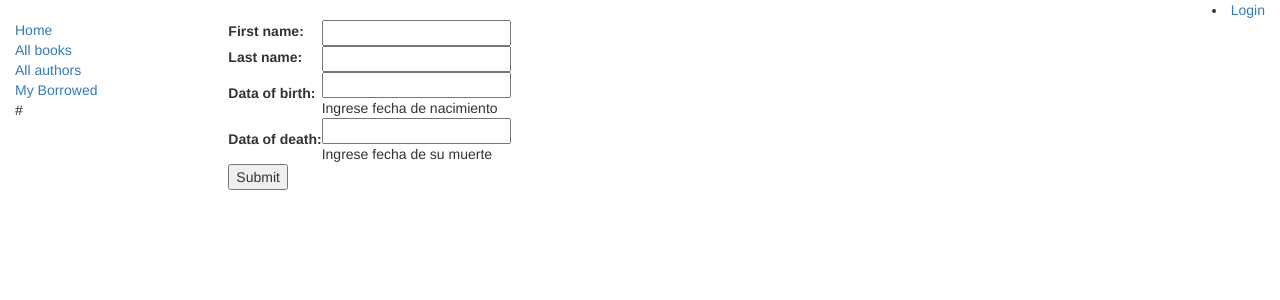
After one commit to lucas-mercado/LocalLibrery, a Django app: page /catalog/author/create/ in a window 1280 px wide. The commit adds this page. Shown: the top 300 px of the page. Run offline with Django 3.2, Linux system fonts and the light colour scheme; some libraries are stand-ins or nearby versions.

Commit message:
create autor y libro

```diff
--- a/catalog/static/css/styles.css
+++ b/catalog/static/css/styles.css
@@ -3,7 +3,6 @@
     padding: 0;
     list-style: none;
 }
-
-body {
-    background-image: url("");
+.rigth{
+   float : right;
 }
--- a/catalog/templates/base_template.html
+++ b/catalog/templates/base_template.html
@@ -12,12 +12,19 @@
   <!-- Add additional CSS in static file -->
   {% load static %}
   <link rel="stylesheet" href="{% static 'css/styles.css' %}">
+
 </head>
 
 <body>
-
   <div class="container-fluid">
-    <li><a href="{% url 'index' %}">Home</a></li>
+     <div class="rigth">
+        {% if user.is_authenticated %}
+              <li>User: {{ user.get_username }}</li>
+              <li><a href="{% url 'logout'%}?next={{request.path}}">Logout</a></li>
+        {% else %}
+              <li><a href="{% url 'login'%}?next={{request.path}}">Login</a></li>
+        {% endif %}
+    </div>
     <div class="row">
       <div class="col-sm-2">
       {% block sidebar %}
@@ -26,12 +33,7 @@
           <li><a href="{% url 'books' %}">All books</a></li>
           <li><a href="{% url 'authors' %}">All authors</a></li>
           <li><a href="{% url 'my-borrowed' %}">My Borrowed</a></li>
-          {% if user.is_authenticated %}
-              <li>User: {{ user.get_username }}</li>
-              <li><a href="{% url 'logout'%}?next={{request.path}}">Logout</a></li>
-          {% else %}
-              <li><a href="{% url 'login'%}?next={{request.path}}">Login</a></li>
-           {% endif %}
+          #
       </ul>
      {% endblock %}
       </div>
--- /dev/null
+++ b/catalog/templates/catalog/author_form.html
@@ -0,0 +1,13 @@
+{% extends "base_template.html" %}
+
+{% block content %}
+
+<form action="" method="post">
+    {% csrf_token %}
+    <table>
+    {{ form.as_table }}
+    </table>
+    <input type="submit" value="Submit" />
+
+</form>
+{% endblock %}
--- a/catalog/urls.py
+++ b/catalog/urls.py
@@ -10,3 +10,9 @@
 #lista autor
 urlpatterns += [url(r'^author/$', views.AuthorListView.as_view(), name='authors'), ]
 urlpatterns += [url(r'^mybooks/$', views.LoanedBooksByUserListView.as_view(), name='my-borrowed'), ]
+
+#ingresar author
+urlpatterns += [url(r'^author/create/$', views.AuthorCreate.as_view(), name='author_create'), ]
+
+#ingresar book
+urlpatterns += [url(r'^book/create/$', views.BookCreate.as_view(), name='book_create'), ]
--- a/catalog/views.py
+++ b/catalog/views.py
@@ -100,3 +100,26 @@ class LoanedBooksByUserListView(LoginRequiredMixin, generic.ListView):
 
     def get_queryset(self):
         return BookInstance.objects.filter(borrower=self.request.user).filter(status__exact='o').order_by('due_back')
+
+from django.views.generic.edit import CreateView, UpdateView, DeleteView
+from django.urls import reverse_lazy
+
+
+class AuthorCreate(CreateView):
+    model = Author
+    fields = '__all__'
+
+
+class AuthorUpdate(UpdateView):
+    model = Author
+    fields = ['first_name', 'last_name', 'date_of_birth', 'date_of_death']
+
+
+class AuthorDelete(DeleteView):
+    model = Author
+    sucess_url = reverse_lazy('authors')
+
+
+class BookCreate(CreateView):
+    model = Book
+    fields = '__all__'
--- a/locallibrery/settings.py
+++ b/locallibrery/settings.py
@@ -122,6 +122,6 @@ USE_TZ = True
 STATIC_URL = '/static/'
 
 # Redirect to home URL after login (Default redirects to /accounts/profile/)
-LOGIN_REDIRECT_URL = '/'
+LOGIN_REDIRECT_URL = '/catalog/'
 
 EMAIL_BACKEND = 'django.core.mail.backends.console.EmailBackend'
```
Also changed, not shown: catalog/templates/catalog/book_form.html (added, +13 -0 lines), catalog/migrations/0009_auto_20200203_1901.py (added), db.sqlite3.
